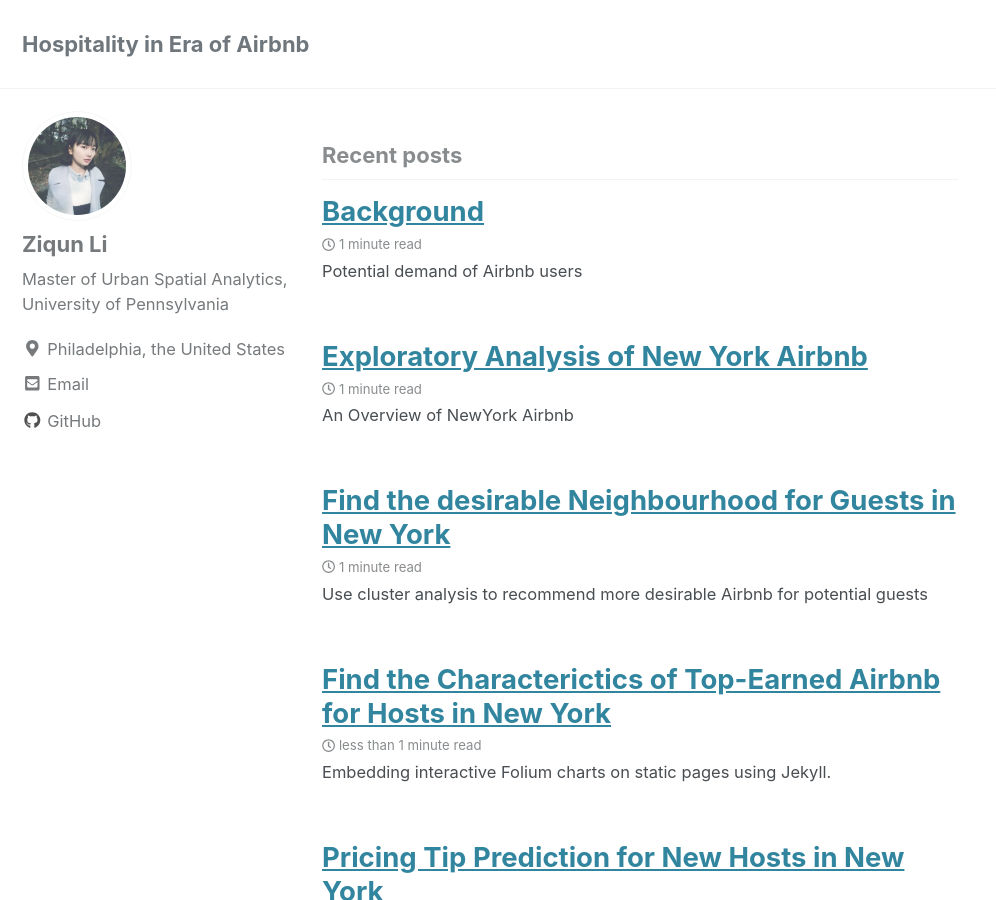
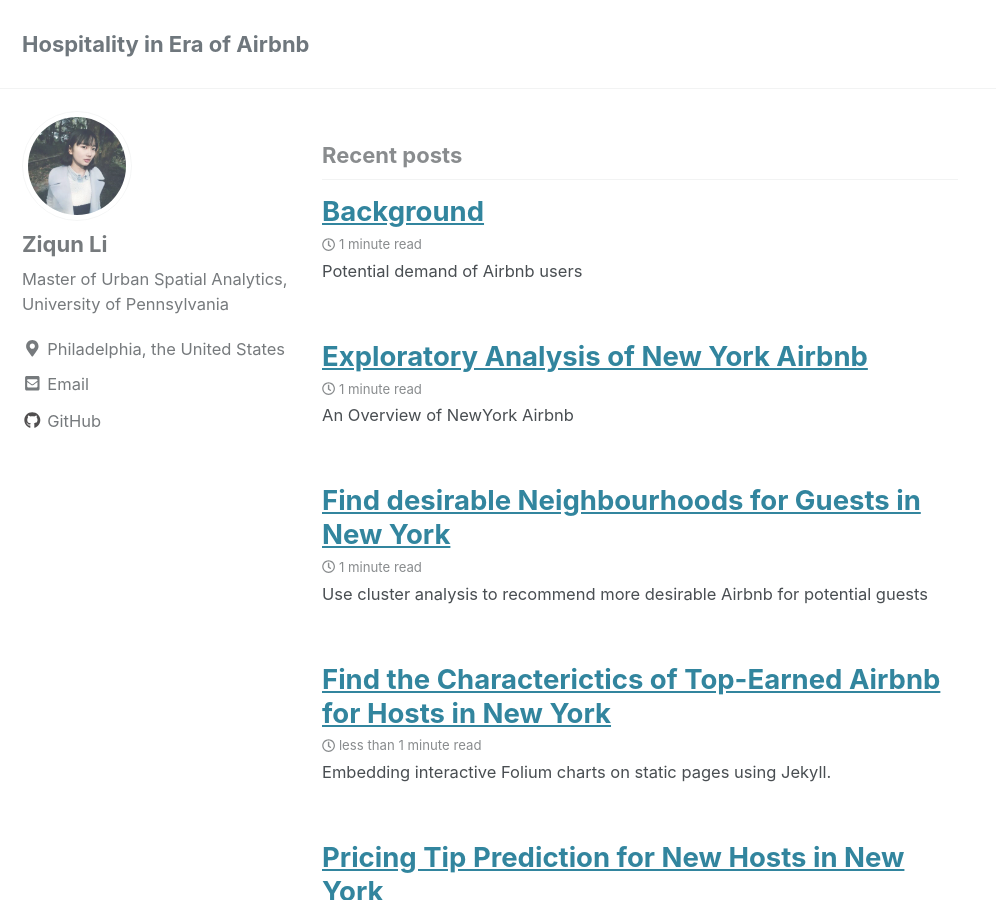
Before and after one commit to liziqun/MUSA620_Final_Project, a Jekyll site: the page built from index.html, in a window 1280 px wide and 900 px high. Shown: the whole window, without its empty margins (0-996 px from the left). Built offline with Jekyll 4.4.1, drawn with Linux system fonts in a browser that asks for light colours; cached includes are drawn as plain includes; nearby versions of some CDN libraries; a script that is not in the unit is left out; the list of posts is cut into pages by our own code.

Commit message:
Update and rename 2019-12-12-3.Find-Cost-Effective-Neighbourhood-for-Guests-in-New-York .md to 2019-12-12-3.Find-Desirable-Neighbourhood-for-Guests-in-New-York .md

```diff
--- a/_posts/2019-12-12-3.Find-Cost-Effective-Neighbourhood-for-Guests-in-New-York .md
+++ b/_posts/2019-12-12-3.Find-Desirable-Neighbourhood-for-Guests-in-New-York .md
@@ -1,5 +1,5 @@
 ---
-title: "Find the desirable Neighbourhood for Guests in New York "
+title: "Find desirable Neighbourhoods for Guests in New York "
 date: 2019-12-10T15:34:30-04:00
 published: true
 tags: [Cluster Analysis, Altair]
```
Also changed, not shown: other parts of _posts/2019-12-12-3.Find-Desirable-Neighbourhood-for-Guests-in-New-York .md (+4 -4 lines).
